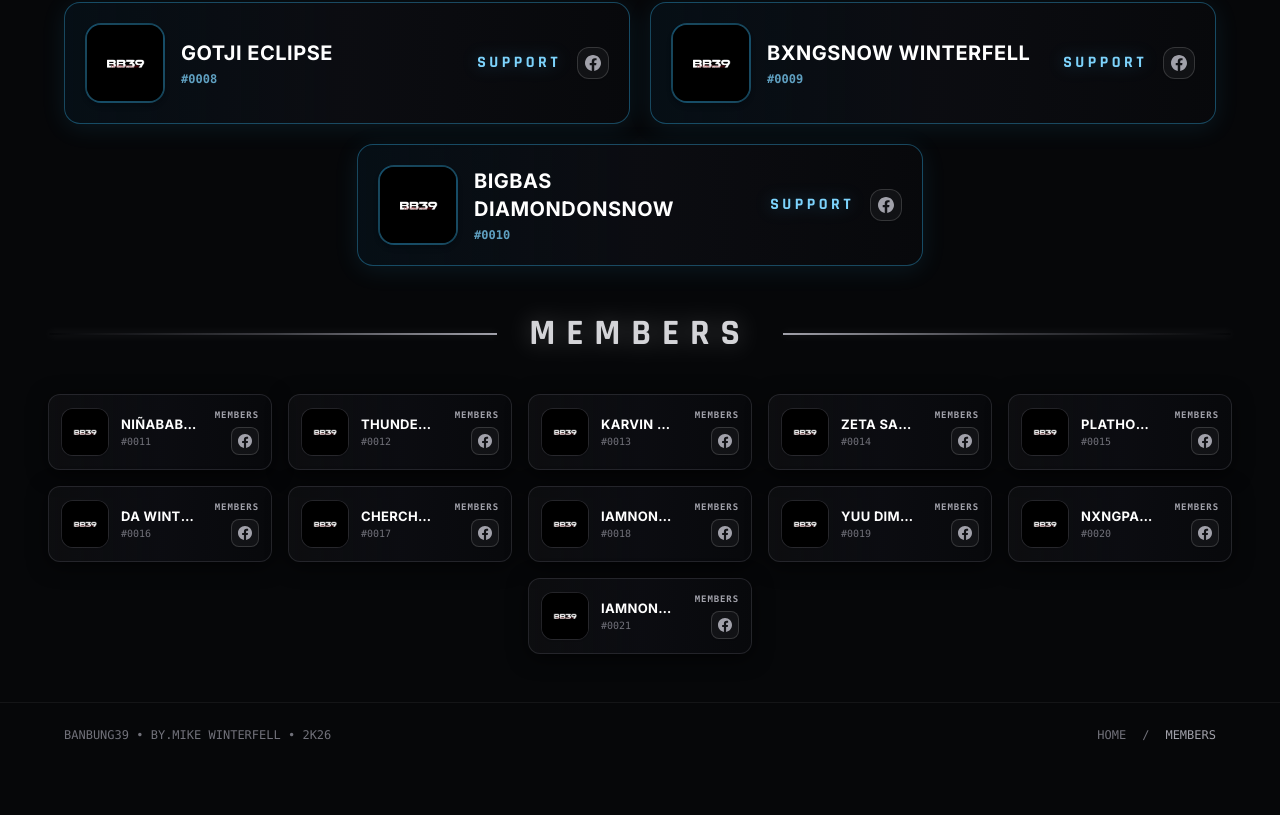
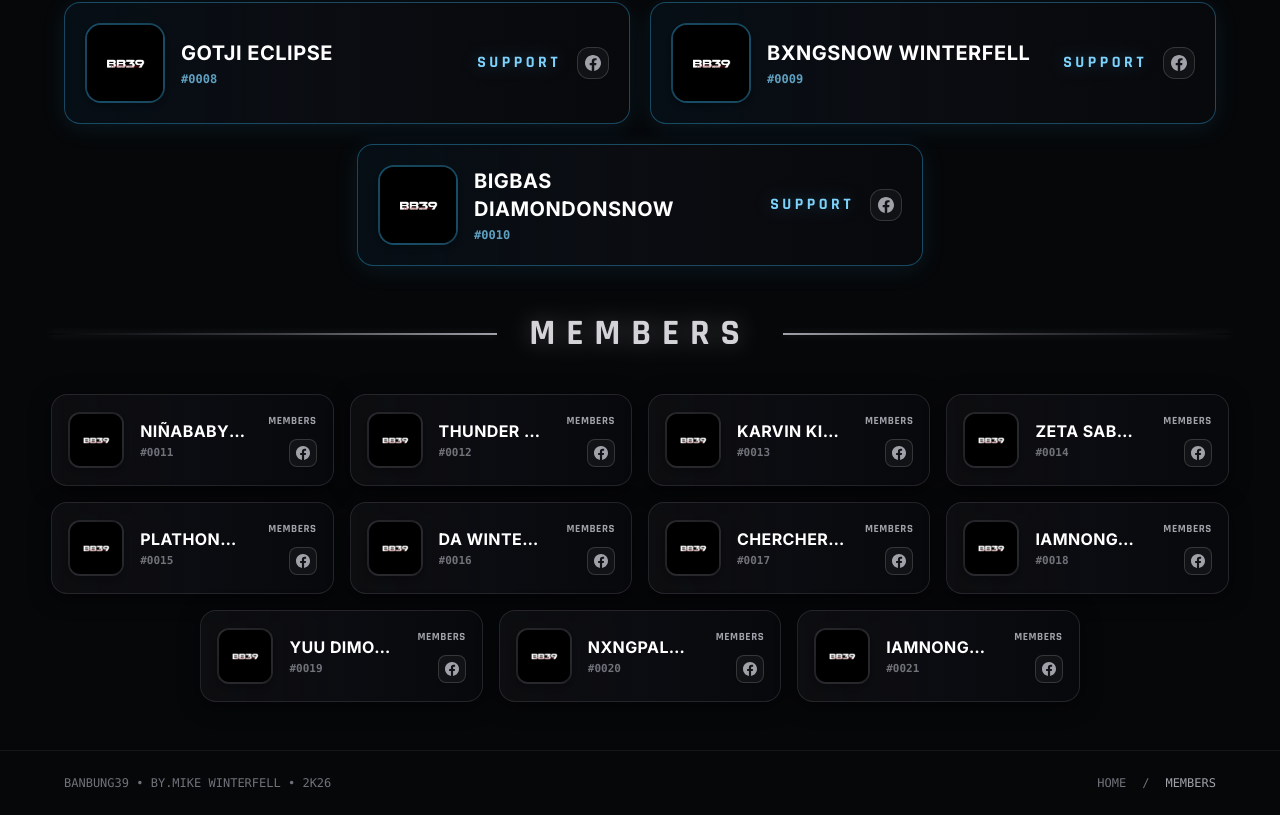
Before and after one commit to Orinn1/Banbung39, a Next.js app: page /members in a window 1280 px wide. Shown: the part 1195-2010 px from the top of the page. Before the commit the page ends 1962 px from the top, so only its background shows below. Built offline with nearby package versions, Linux system fonts and the light colour scheme; a web font is replaced by a local one.

Commit message:
Update Members section to 4 columns: larger cards, bigger avatars, and spacious layout

```diff
--- a/app/members/page.tsx
+++ b/app/members/page.tsx
@@ -272,15 +272,15 @@ export default function MembersPage() {
               </section>
             )}
 
-            {/* 4. MEMBERS SECTION (5 Columns) */}
+            {/* 4. MEMBERS SECTION (4 Columns - Spacious & Clean) */}
             {(selectedRole === 'All' || selectedRole === 'Member') && regularMemberList.length > 0 && (
               <section>
                 <SectionHeader title="MEMBERS" role="Member" />
-                <div className="flex flex-wrap justify-center gap-3.5 sm:gap-4 max-w-[1440px] mx-auto">
+                <div className="flex flex-wrap justify-center gap-4 sm:gap-4.5 max-w-[1500px] mx-auto">
                   {regularMemberList.map((m) => (
                     <div
                       key={m.id}
-                      className="w-full sm:w-[calc(50%-0.5rem)] md:w-[calc(33.333%-0.7rem)] lg:w-[calc(25%-0.75rem)] xl:w-[calc(20%-0.8rem)]"
+                      className="w-full sm:w-[calc(50%-0.6rem)] lg:w-[calc(33.333%-0.75rem)] xl:w-[calc(25%-0.85rem)]"
                     >
                       <MemberCard
                         member={m}
@@ -659,13 +659,13 @@ function MemberCard({
     );
   }
 
-  // Compact variant for 5-column grid (Support & Member) - Single line names (no drop/wrap)
+  // Compact variant for 4-column grid (Members) - Spacious, larger avatar, bold names
   return (
     <div
-      className={`rounded-xl border ${theme.cardBorder} ${theme.cardBg} ${theme.glow} p-2.5 sm:p-3 min-h-[72px] sm:min-h-[76px] flex items-center gap-2.5 sm:gap-3 transition-all duration-300 hover:-translate-y-0.5 relative group/card`}
+      className={`rounded-2xl border ${theme.cardBorder} ${theme.cardBg} ${theme.glow} p-3.5 sm:p-4 min-h-[86px] sm:min-h-[92px] flex items-center gap-3.5 sm:gap-4 transition-all duration-300 hover:-translate-y-0.5 relative group/card`}
     >
-      {/* Left: Square avatar with rounded corners */}
-      <div className={`w-11 h-11 sm:w-12 sm:h-12 rounded-xl overflow-hidden border ${theme.avatarBorder} ${theme.avatarBg} flex-shrink-0 flex items-center justify-center relative shadow-sm bg-black`}>
+      {/* Left: Square avatar with rounded corners - Enlarged */}
+      <div className={`w-14 h-14 sm:w-15 sm:h-15 rounded-xl overflow-hidden border-2 ${theme.avatarBorder} ${theme.avatarBg} flex-shrink-0 flex items-center justify-center relative shadow-md bg-black`}>
         <img
           src={avatarSrc}
           alt={member.name}
@@ -677,19 +677,19 @@ function MemberCard({
       {/* Middle: Member Name on ONE single line (never drops down) & ID */}
       <div className="flex-1 min-w-0 pr-1">
         <h3
-          className="text-xs sm:text-[13px] font-bold text-white uppercase tracking-wide whitespace-nowrap truncate group-hover:text-zinc-100 transition-colors"
+          className="text-sm sm:text-base font-bold text-white uppercase tracking-wide whitespace-nowrap truncate group-hover:text-zinc-100 transition-colors"
           title={member.name}
         >
           {member.name}
         </h3>
-        <p className={`text-[10px] font-mono mt-0.5 ${theme.idColor} truncate`}>
+        <p className={`text-[11px] font-mono mt-0.5 font-semibold ${theme.idColor} truncate`}>
           {member.memberId}
         </p>
       </div>
 
-      {/* Right: Compact Role text + Facebook Button */}
-      <div className="flex flex-col items-end justify-center flex-shrink-0 gap-1">
-        <span className={`font-mono text-[8px] sm:text-[9px] font-bold tracking-widest uppercase ${theme.roleText}`}>
+      {/* Right: Role text + Facebook Button */}
+      <div className="flex flex-col items-end justify-between self-stretch py-0.5 flex-shrink-0 gap-1.5">
+        <span className={`font-rajdhani font-bold text-[10px] sm:text-[11px] tracking-wider uppercase ${theme.roleText}`}>
           {roleLabel}
         </span>
         {member.facebook && (
```
